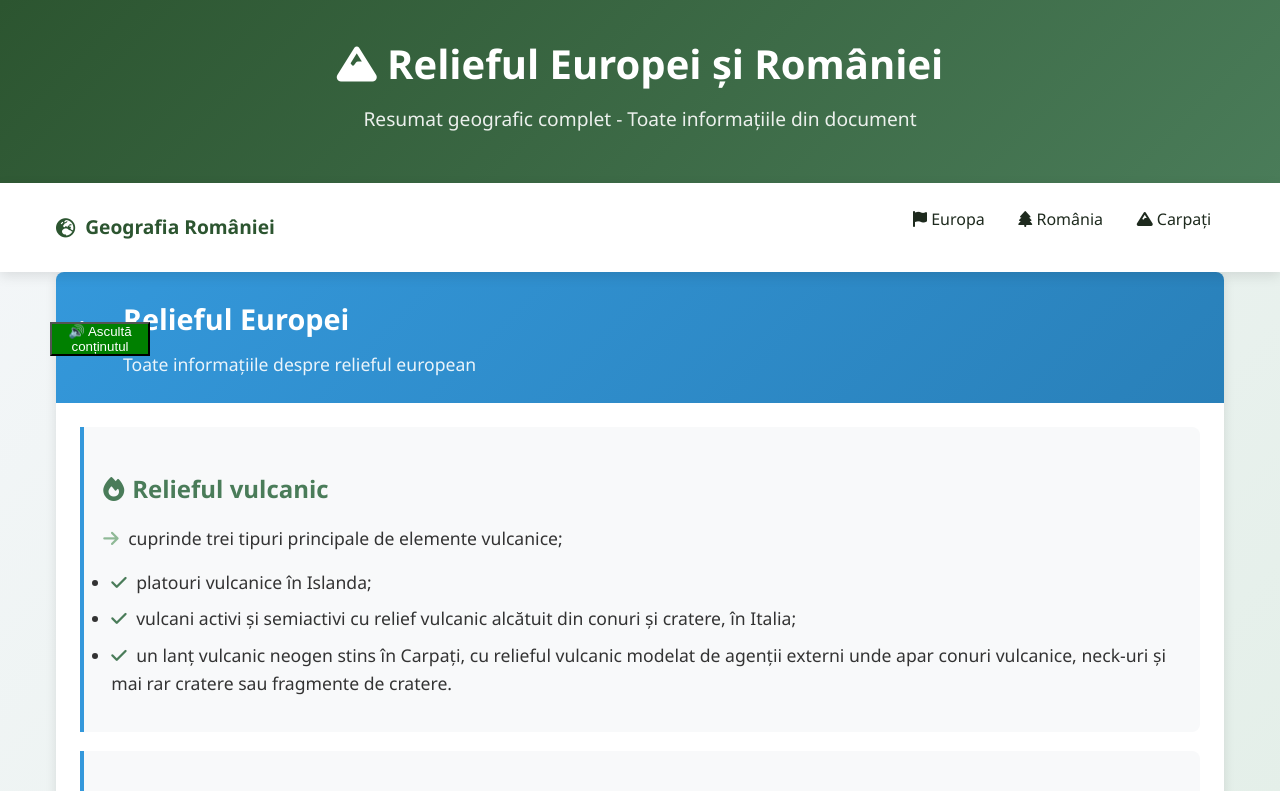
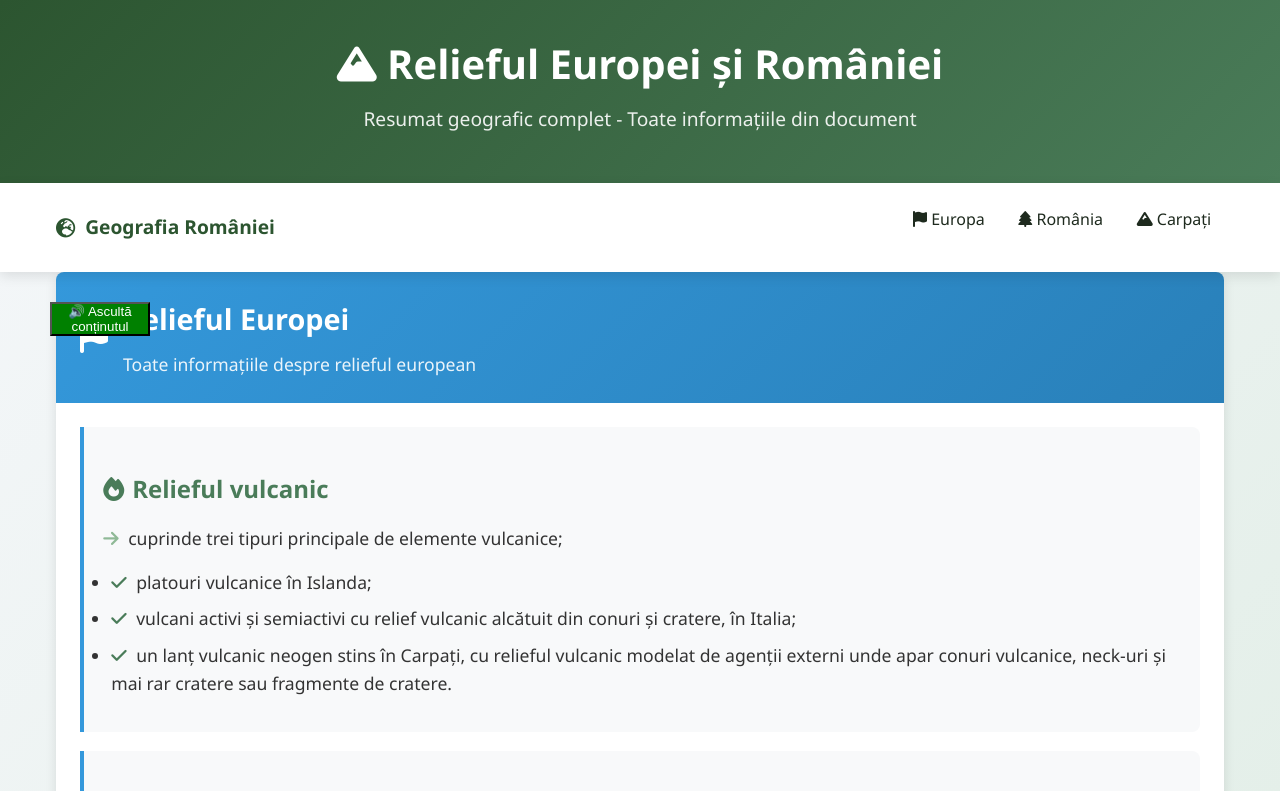
Before and after one commit to razvipp/geotst, a plain HTML site: page index.html in a window 1280 px wide. Shown: the top 791 px of the page. Drawn offline with Linux system fonts and the light colour scheme.

Commit message:
Update index.html

```diff
--- a/index.html
+++ b/index.html
@@ -511,7 +511,7 @@
             </ul>
         </div>
     </nav>
-     <button style="background-color: green;color: white; margin-left: 50px;margin-top: 50px; width: 100px; position: absolute;" onclick="toggleSpeak()" id="speakBtn">🔊 Ascultă conținutul</button>
+     <button style="background-color: green;color: white; margin-left: 50px;margin-top: 30px; width: 100px; position: absolute;" onclick="toggleSpeak()" id="speakBtn">🔊 Ascultă conținutul</button>
     <main class="container">
         <!-- SECȚIUNEA EUROPA -->
         <section id="europa" class="continent-section">
```
